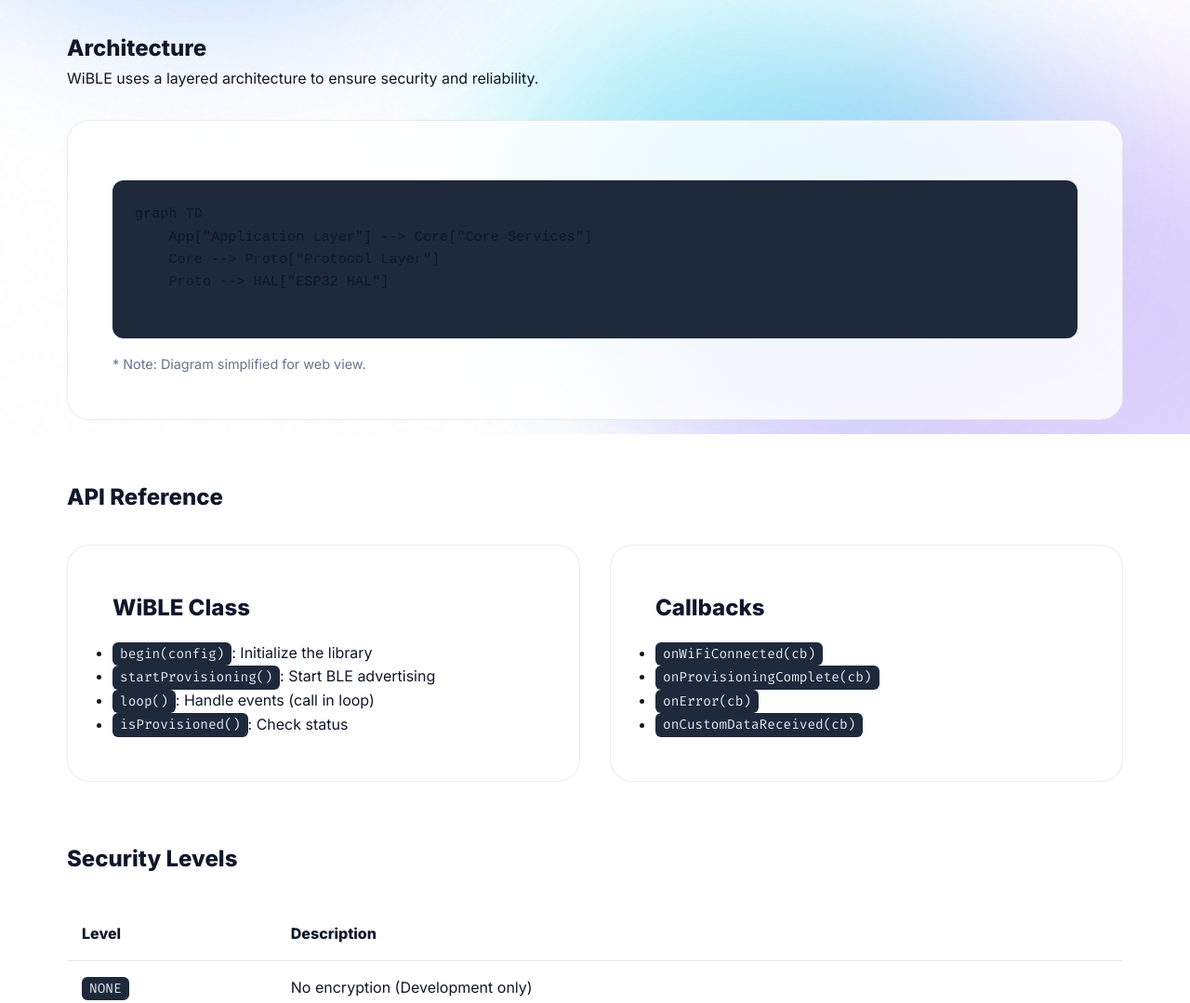
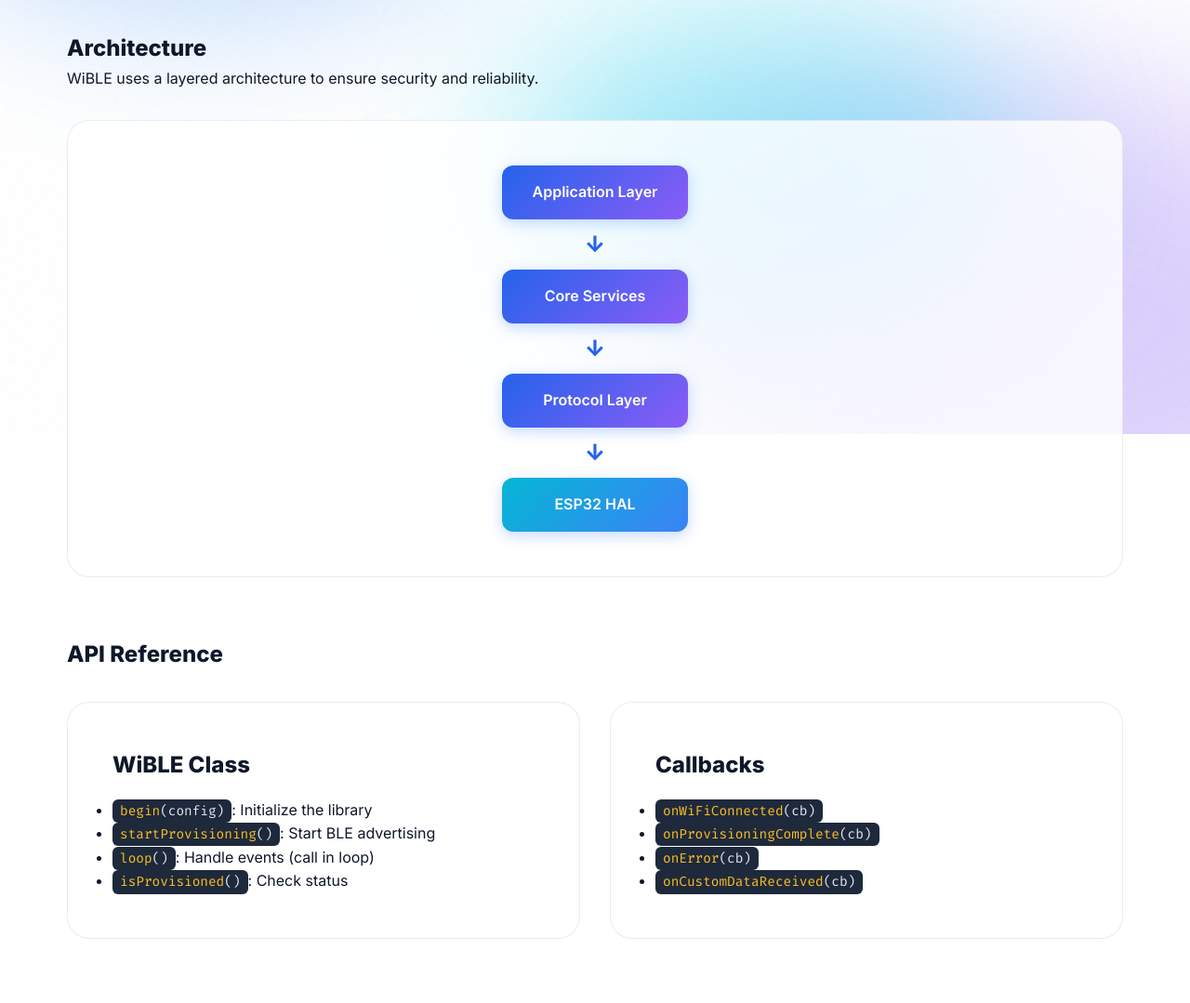
Before and after one commit to Chamath-Adithya/WiBLE, a plain HTML site: page docs/documentation.html in a window 1280 px wide. Shown: the part 333-1412 px from the top of the page at 93% size. Drawn offline with nearby package versions, Linux system fonts and the light colour scheme.

Commit message:
feat: Add `code-function` and `code-keyword` classes for improved styling of code elements in documentation.

```diff
--- a/docs/assets/css/main.css
+++ b/docs/assets/css/main.css
@@ -647,6 +647,43 @@ code {
     color: #c084fc;
 }
 
+/* Architecture Diagram */
+.architecture-diagram {
+    display: flex;
+    flex-direction: column;
+    align-items: center;
+    padding: 2rem;
+}
+
+.arch-layer {
+    display: flex;
+    flex-direction: column;
+    align-items: center;
+}
+
+.arch-box {
+    background: linear-gradient(135deg, var(--primary-color), #8b5cf6);
+    color: white;
+    padding: 1rem 2rem;
+    border-radius: 0.75rem;
+    font-weight: 600;
+    font-size: 1rem;
+    text-align: center;
+    min-width: 200px;
+    box-shadow: 0 4px 15px rgba(59, 130, 246, 0.3);
+}
+
+.arch-box.arch-bottom {
+    background: linear-gradient(135deg, #06b6d4, #3b82f6);
+}
+
+.arch-arrow {
+    font-size: 1.5rem;
+    color: var(--primary-color);
+    padding: 0.5rem 0;
+    font-weight: bold;
+}
+
 /* Features */
 .features {
     padding: 8rem 0;
--- a/docs/documentation.html
+++ b/docs/documentation.html
@@ -55,15 +55,22 @@
             <h2 data-aos="fade-up">Architecture</h2>
             <p data-aos="fade-up">WiBLE uses a layered architecture to ensure security and reliability.</p>
 
-            <div class="feature-card" style="margin-top: 2rem;" data-aos="fade-up">
-                <pre class="mermaid">
-graph TD
-    App["Application Layer"] --> Core["Core Services"]
-    Core --> Proto["Protocol Layer"]
-    Proto --> HAL["ESP32 HAL"]
-                </pre>
-                <p style="margin-top: 1rem; font-size: 0.9rem; color: var(--text-muted);">* Note: Diagram simplified for
-                    web view.</p>
+            <div class="feature-card architecture-diagram" style="margin-top: 2rem;" data-aos="fade-up">
+                <div class="arch-layer">
+                    <div class="arch-box">Application Layer</div>
+                    <div class="arch-arrow">↓</div>
+                </div>
+                <div class="arch-layer">
+                    <div class="arch-box">Core Services</div>
+                    <div class="arch-arrow">↓</div>
+                </div>
+                <div class="arch-layer">
+                    <div class="arch-box">Protocol Layer</div>
+                    <div class="arch-arrow">↓</div>
+                </div>
+                <div class="arch-layer">
+                    <div class="arch-box arch-bottom">ESP32 HAL</div>
+                </div>
             </div>
         </div>
 
@@ -74,20 +81,21 @@ graph TD
                 <div class="feature-card" data-aos="fade-up">
                     <h3>WiBLE Class</h3>
                     <ul class="check-list">
-                        <li><code>begin(config)</code>: Initialize the library</li>
-                        <li><code>startProvisioning()</code>: Start BLE advertising</li>
-                        <li><code>loop()</code>: Handle events (call in loop)</li>
-                        <li><code>isProvisioned()</code>: Check status</li>
+                        <li><code><span class="code-function">begin</span>(config)</code>: Initialize the library</li>
+                        <li><code><span class="code-function">startProvisioning</span>()</code>: Start BLE advertising
+                        </li>
+                        <li><code><span class="code-function">loop</span>()</code>: Handle events (call in loop)</li>
+                        <li><code><span class="code-function">isProvisioned</span>()</code>: Check status</li>
                     </ul>
                 </div>
 
                 <div class="feature-card" data-aos="fade-up" data-aos-delay="100">
                     <h3>Callbacks</h3>
                     <ul class="check-list">
-                        <li><code>onWiFiConnected(cb)</code></li>
-                        <li><code>onProvisioningComplete(cb)</code></li>
-                        <li><code>onError(cb)</code></li>
-                        <li><code>onCustomDataReceived(cb)</code></li>
+                        <li><code><span class="code-function">onWiFiConnected</span>(cb)</code></li>
+                        <li><code><span class="code-function">onProvisioningComplete</span>(cb)</code></li>
+                        <li><code><span class="code-function">onError</span>(cb)</code></li>
+                        <li><code><span class="code-function">onCustomDataReceived</span>(cb)</code></li>
                     </ul>
                 </div>
             </div>
@@ -105,11 +113,11 @@ graph TD
                 </thead>
                 <tbody>
                     <tr style="border-bottom: 1px solid var(--border-color);">
-                        <td style="padding: 1rem;"><code>NONE</code></td>
+                        <td style="padding: 1rem;"><code><span class="code-keyword">NONE</span></code></td>
                         <td style="padding: 1rem;">No encryption (Development only)</td>
                     </tr>
                     <tr style="border-bottom: 1px solid var(--border-color);">
-                        <td style="padding: 1rem;"><code>SECURE</code></td>
+                        <td style="padding: 1rem;"><code><span class="code-keyword">SECURE</span></code></td>
                         <td style="padding: 1rem;">ECDH Key Exchange + AES-256 (Recommended)</td>
                     </tr>
                 </tbody>
```
